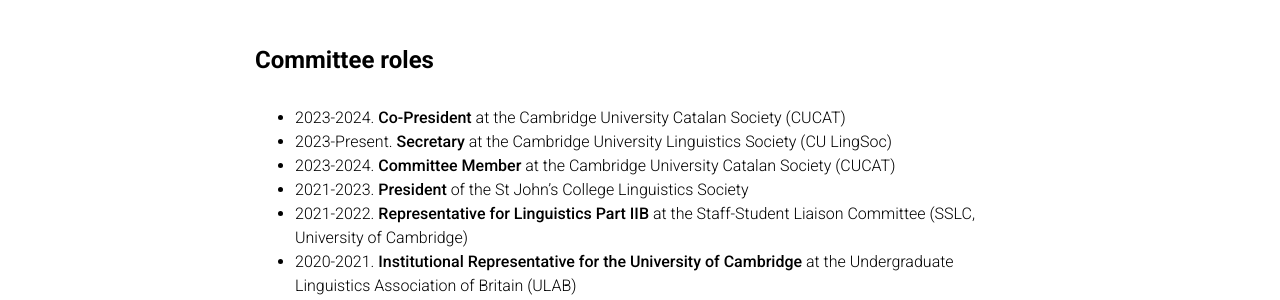
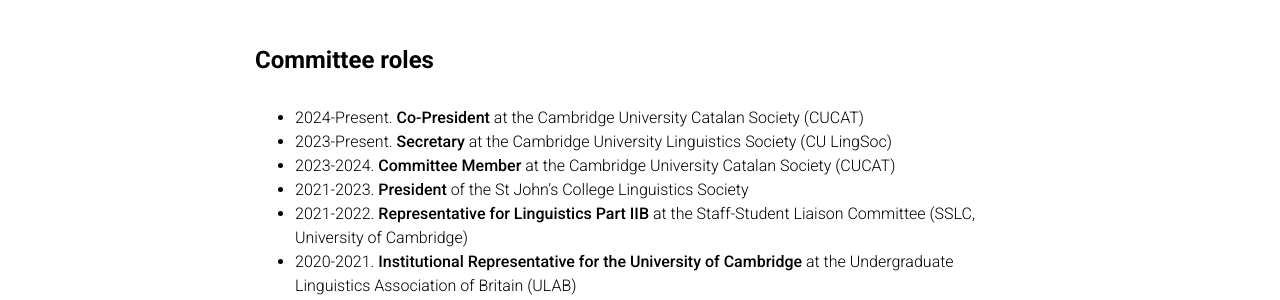
Before and after one commit to nuria-bosch/nuria-bosch.github.io, a Jekyll site: the page built from _pages/teaching_and_service.md, in a window 1280 px wide and 900 px high, scrolled down 933 px. Shown: the part 152-452 px from the top of the window. Built offline with Jekyll 4.4.1, drawn with Linux system fonts in a browser that asks for light colours; comment, search, counter and statistics services are not loaded; a style sheet for code colours, icons or effects is not loaded.

Commit message:
Update teaching_and_service.md

```diff
--- a/_pages/teaching_and_service.md
+++ b/_pages/teaching_and_service.md
@@ -38,7 +38,7 @@
 
 <h4 style="margin-top: 3.3rem; margin-bottom: 2rem; font-weight: bold;">Committee roles</h4>
 
-- 2023-2024. **Co-President** at the Cambridge University Catalan Society (CUCAT)
+- 2024-Present. **Co-President** at the Cambridge University Catalan Society (CUCAT)
 - 2023-Present. **Secretary** at the Cambridge University Linguistics Society (CU LingSoc)
 - 2023-2024. **Committee Member** at the Cambridge University Catalan Society (CUCAT)
 - 2021-2023. **President** of the St John's College Linguistics Society
```
